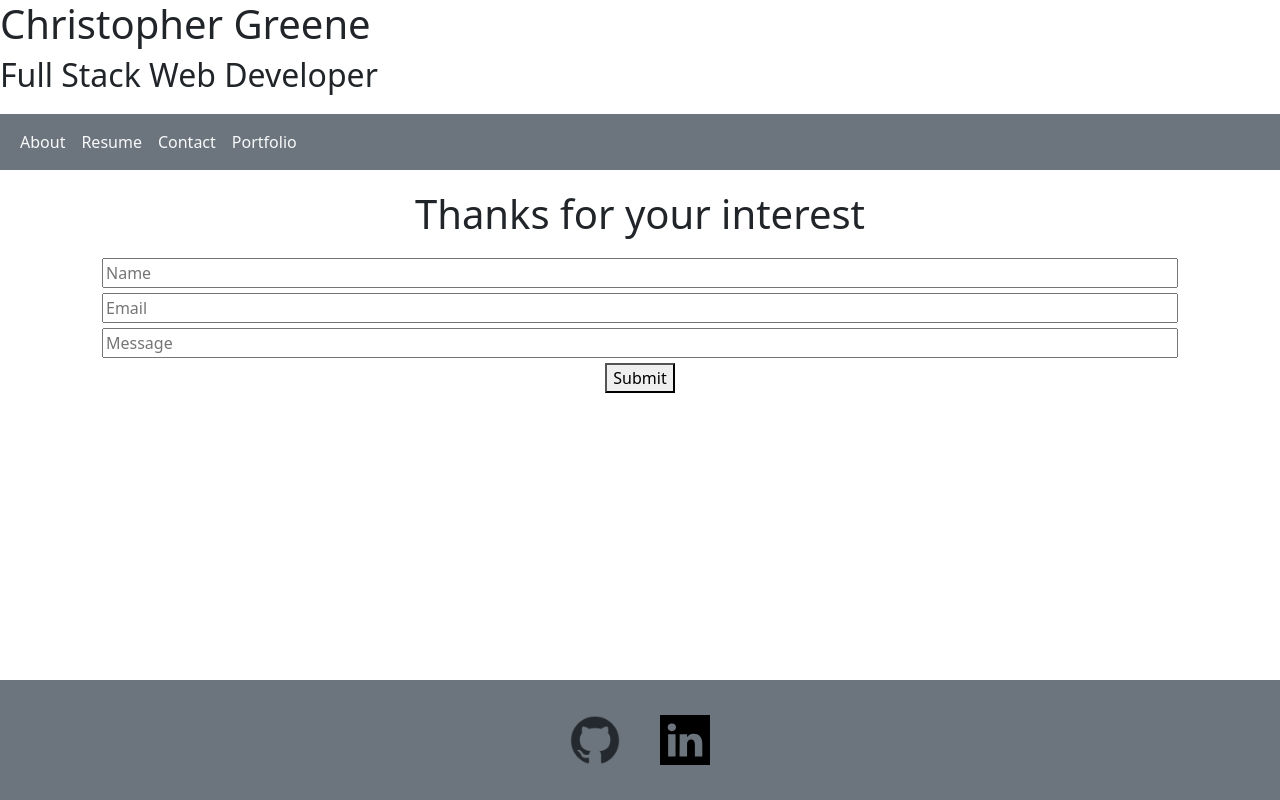
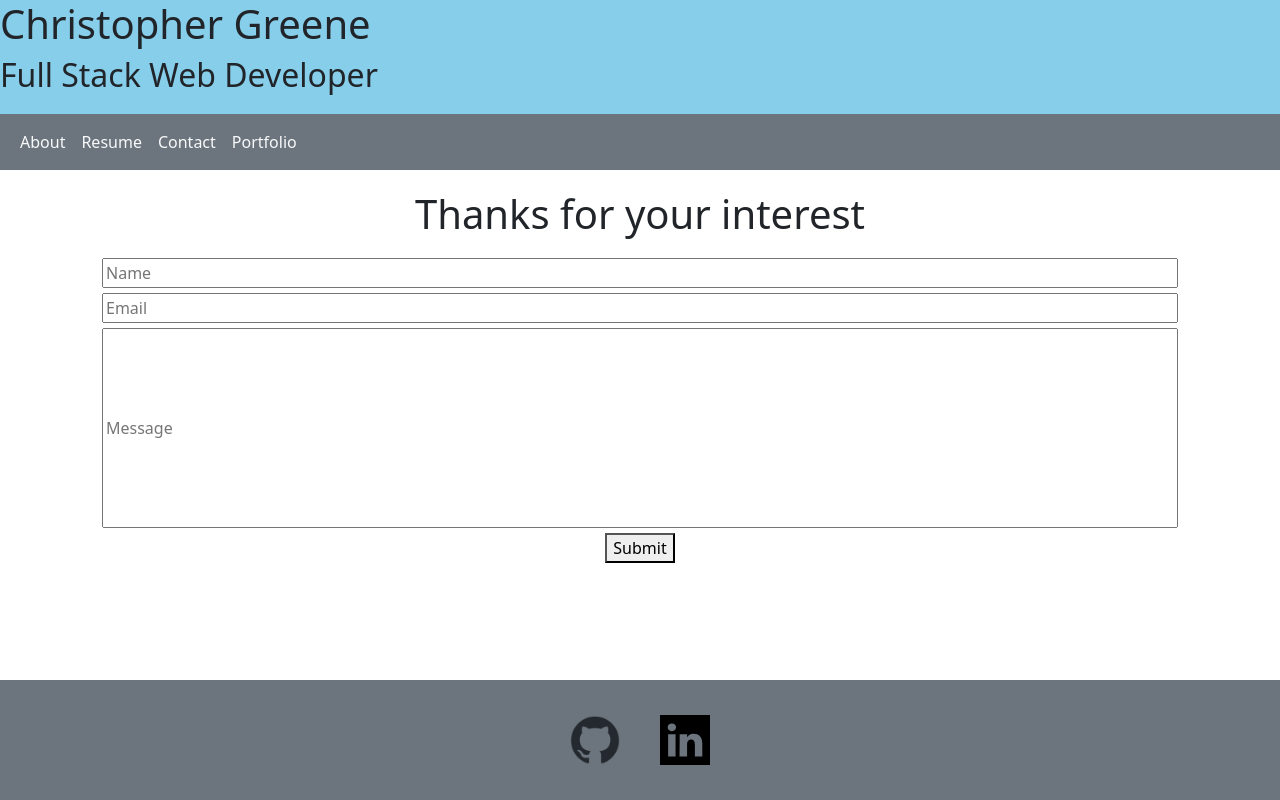
Before and after one commit to chigreene/ReactPortfolio, a React (Vite) app: page /Contact in a window 1280 px wide. Built offline with nearby package versions, Linux system fonts and the light colour scheme.

Commit message:
changes name of errorPage

```diff
--- a/src/components/header.jsx
+++ b/src/components/header.jsx
@@ -1,8 +1,9 @@
 import Nav from "./Nav";
+import "./headerStyles.css";
 
 export default function Header() {
   return (
-    <div>
+    <div className="body">
       <h1>Christopher Greene</h1>
       <h2>Full Stack Web Developer</h2>
       <Nav />
--- /dev/null
+++ b/src/components/headerStyles.css
@@ -0,0 +1,3 @@
+.body {
+  background-color: skyblue;
+}
--- a/src/main.jsx
+++ b/src/main.jsx
@@ -8,7 +8,7 @@ import "bootstrap/dist/css/bootstrap.min.css";
 
 // brings in the necessary pages for the router to conditionally show the appropriate views
 import App from "./App.jsx";
-import ErrorPage from "./pages/error/ErrorPage.jsx";
+import ErrorP from "./pages/error/ErrorP.jsx";
 import AboutPage from "./pages/about/AboutPage.jsx";
 import ResumePage from "./pages/resume/ResumePage.jsx";
 import ContactPage from "./pages/contact/ContactPage.jsx";
@@ -18,7 +18,7 @@ const router = createBrowserRouter([
   {
     path: "/",
     element: <App />,
-    errorElement: <ErrorPage />,
+    errorElement: <ErrorP />,
     children: [
       {
         index: true,
--- a/src/pages/contact/contactPage.jsx
+++ b/src/pages/contact/contactPage.jsx
@@ -85,6 +85,7 @@ function ContactPage() {
           onMouseLeave={handleMouseLeave}
           type="text"
           placeholder="Message"
+          style={{ height: "200px" }}
         />
         <button type="submit">Submit</button>
       </form>
```
Also changed, not shown: src/pages/error/ErrorP.jsx (renamed from src/pages/error/errorPage.jsx).
